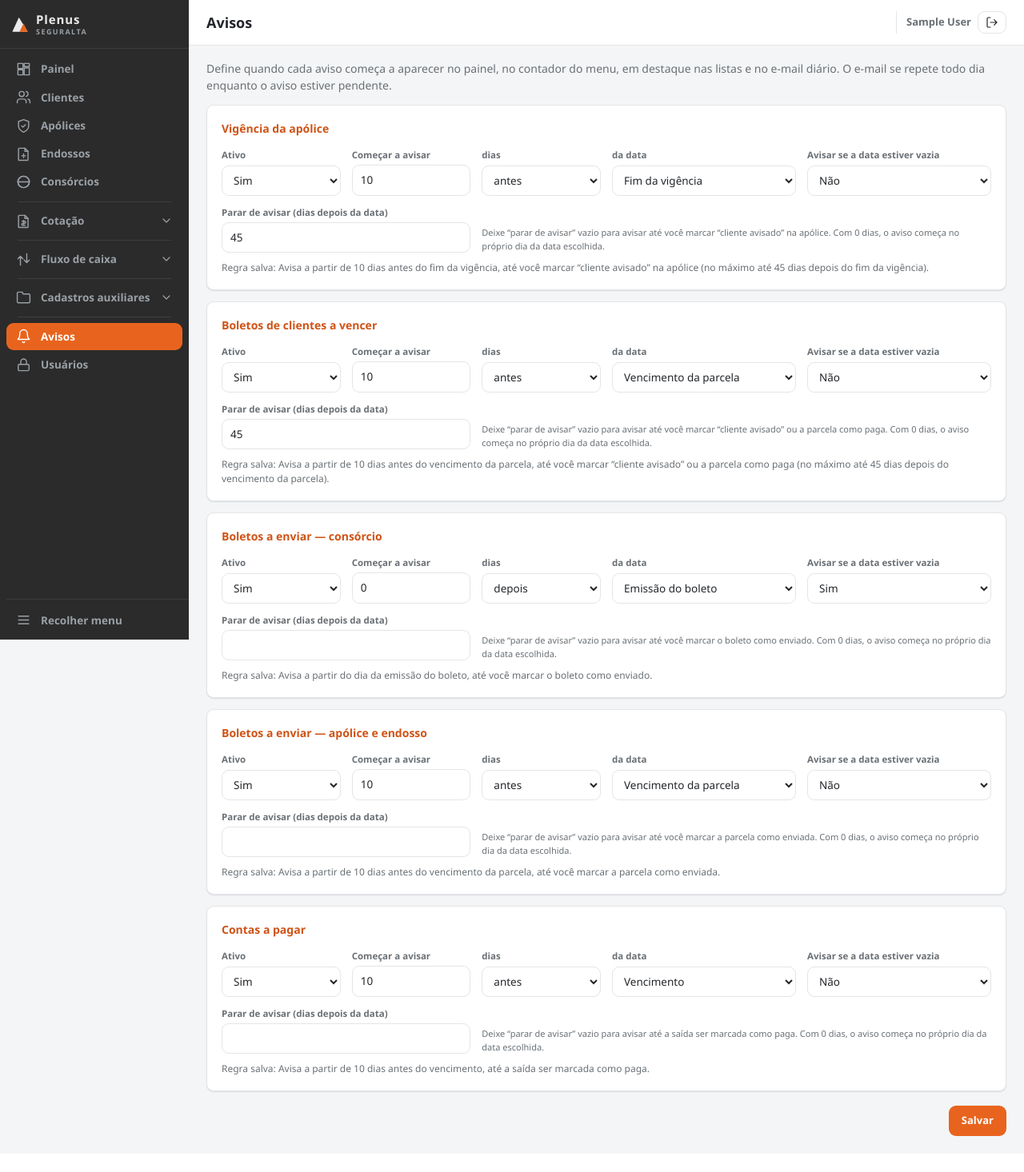
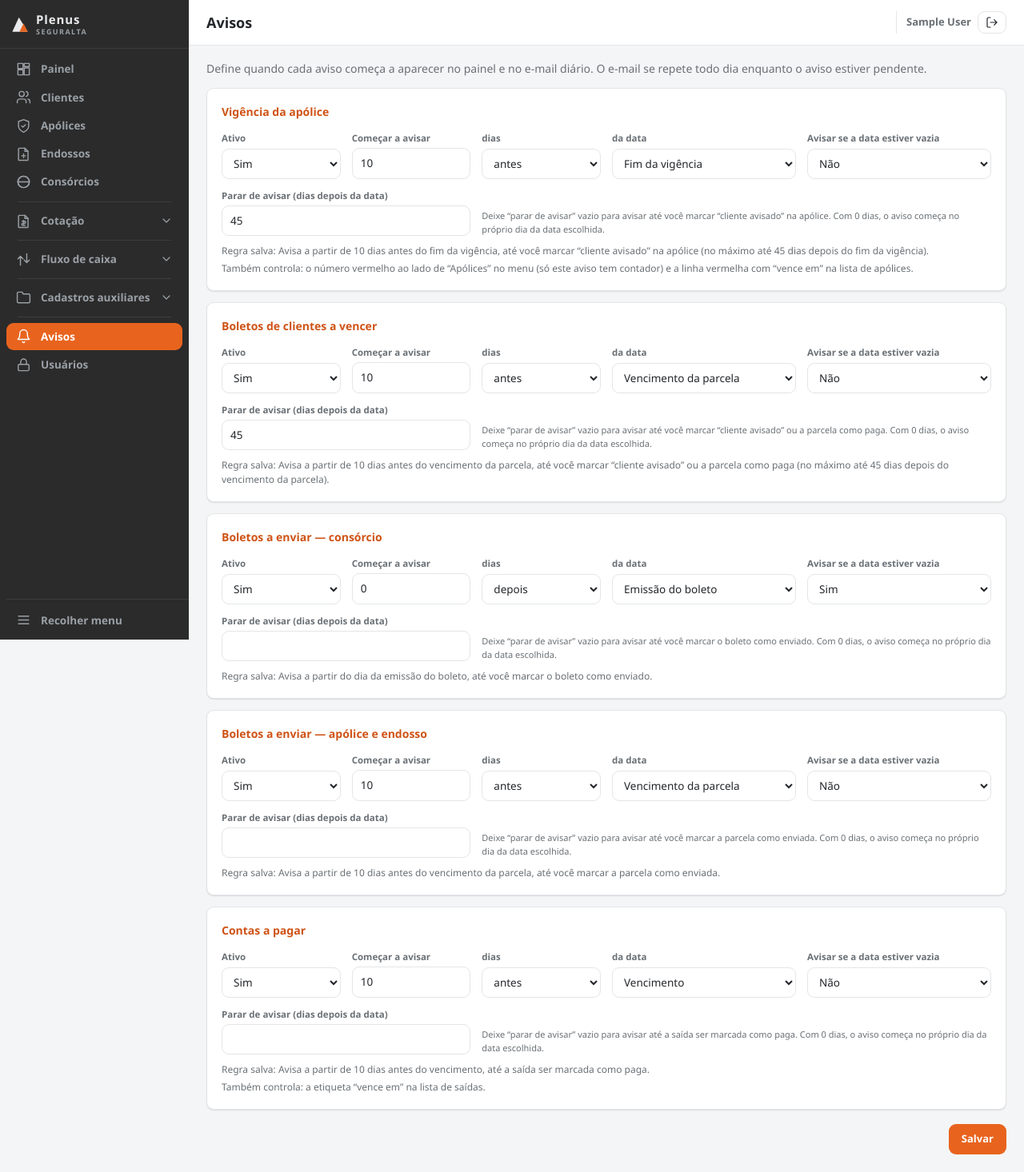
Before and after one commit to renatarisc/PlenusSeguralta, a Flask app: page /configuracoes/avisos in a window 1280 px wide. Shown: the whole page at 80% size. Before the commit the page ends 1421 px from the top, so only its background shows below. Run offline with Flask 3, Linux system fonts and the light colour scheme; the visitor is signed in with stand-in values (Sample User, id 1); data comes from the database, SQL or seed files in the repository; tables that the repository leaves empty hold one stand-in row (values such as "Sample post"); some libraries are stand-ins or nearby versions.

Commit message:
Avisos: explica na tela que o contador do menu é só da vigência
Co-Authored-By: Claude Opus 5.5 <noreply@anthropic.com>

```diff
--- a/avisos.py
+++ b/avisos.py
@@ -29,6 +29,8 @@ TIPOS = {
         "campos": {"vigencia_fim": ("Fim da vigência", "do fim da vigência"),
                    "vigencia_inicio": ("Início da vigência", "do início da vigência")},
         "resolvido": "você marcar “cliente avisado” na apólice",
+        "tambem": "o número vermelho ao lado de “Apólices” no menu (só este aviso tem contador) "
+                  "e a linha vermelha com “vence em” na lista de apólices.",
         "fonte": repo.listar_apolices,
         "pendente": lambda a: not a.get("aviso_vigencia_ok"),
         "vencimento": "vigencia_fim",
@@ -65,6 +67,7 @@ TIPOS = {
         "titulo": "Contas a pagar",
         "campos": {"data_vencimento": ("Vencimento", "do vencimento")},
         "resolvido": "a saída ser marcada como paga",
+        "tambem": "a etiqueta “vence em” na lista de saídas.",
         "fonte": lambda: repo.listar_saidas(status=None),
         "pendente": lambda s: s.get("status") != "pago",
         "vencimento": "data_vencimento",
--- a/templates/config_avisos.html
+++ b/templates/config_avisos.html
@@ -4,8 +4,8 @@
 
 {% block conteudo %}
 <p style="margin:-4px 0 14px;color:var(--texto-suave)">
-  Define quando cada aviso começa a aparecer no painel, no contador do menu, em destaque nas listas
-  e no e-mail diário. O e-mail se repete todo dia enquanto o aviso estiver pendente.
+  Define quando cada aviso começa a aparecer no painel e no e-mail diário. O e-mail se repete
+  todo dia enquanto o aviso estiver pendente.
 </p>
 
 <form class="form" method="post" novalidate>
@@ -61,6 +61,7 @@
       </div>
     </div>
     <p style="margin:10px 0 0;font-size:12px;color:var(--texto-suave)">Regra salva: {{ aviso_desc(tipo) }}</p>
+    {% if t.tambem %}<p style="margin:4px 0 0;font-size:12px;color:var(--texto-suave)">Também controla: {{ t.tambem }}</p>{% endif %}
   </div>
   {% endfor %}
 
```
